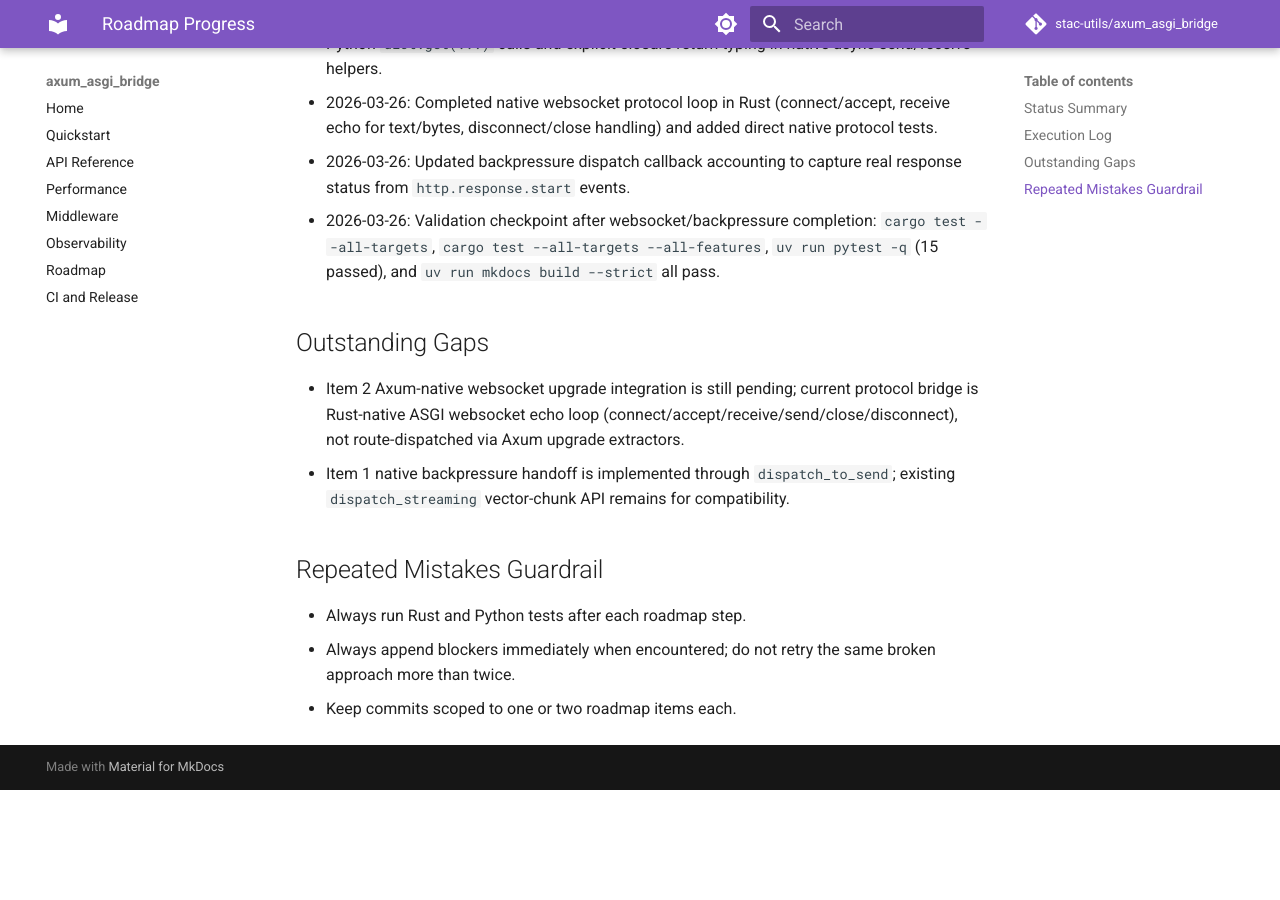
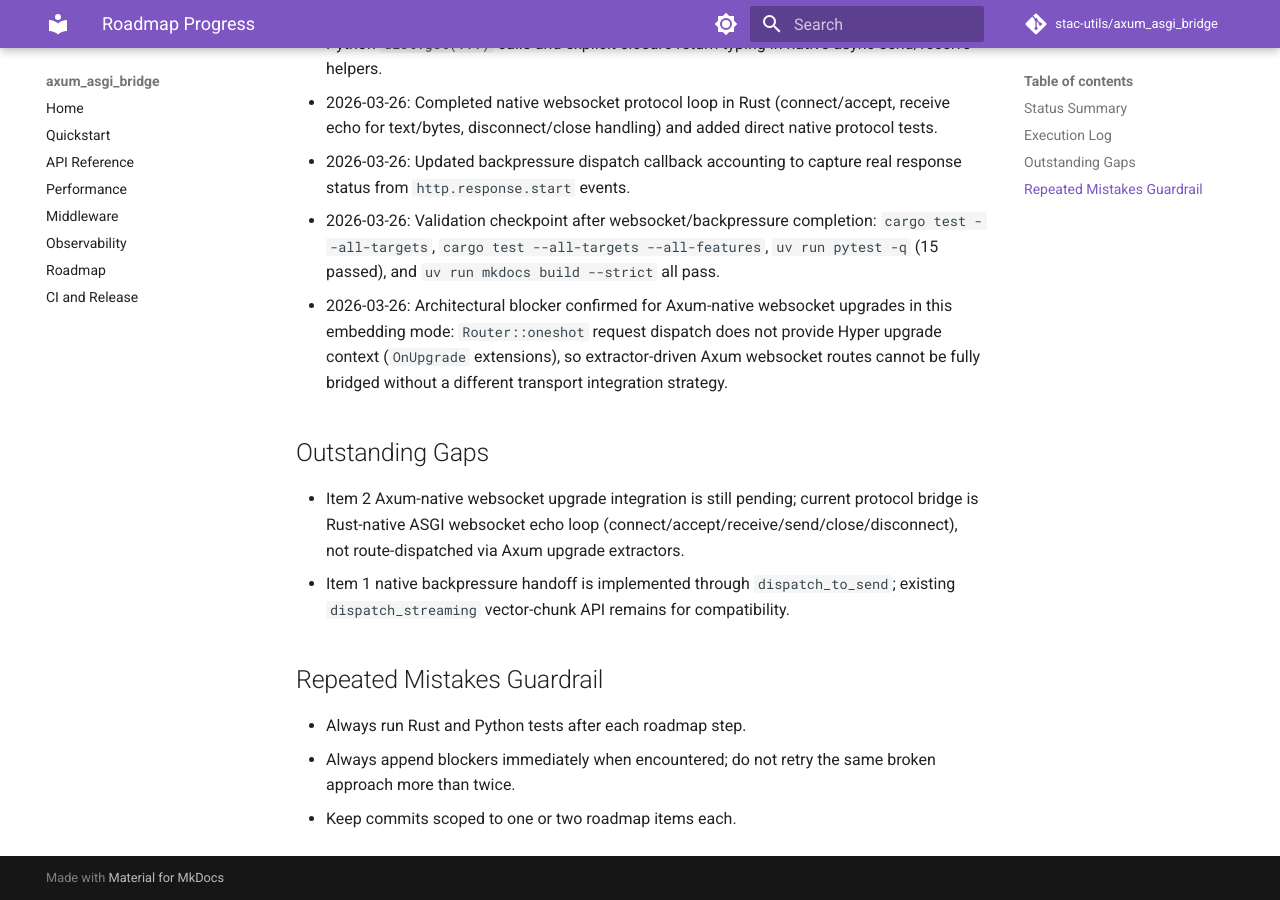
Before and after one commit to developmentseed/axum_asgi_bridge, an MkDocs documentation site: the page built from docs/progress.md, in a window 1280 px wide and 900 px high, scrolled down 2225 px. Built offline with MkDocs 1.6.1 and Material for MkDocs 9.7.7, drawn with Linux system fonts in a browser that asks for light colours; comment, search, counter and statistics services are not loaded; before the commit the page ends 3015 px from its top, so only the background shows below that.

Commit message:
docs: log websocket upgrade architectural blocker in progress report

```diff
--- a/docs/progress.md
+++ b/docs/progress.md
@@ -44,6 +44,7 @@ Last updated: 2026-03-26
 - 2026-03-26: Completed native websocket protocol loop in Rust (connect/accept, receive echo for text/bytes, disconnect/close handling) and added direct native protocol tests.
 - 2026-03-26: Updated backpressure dispatch callback accounting to capture real response status from `http.response.start` events.
 - 2026-03-26: Validation checkpoint after websocket/backpressure completion: `cargo test --all-targets`, `cargo test --all-targets --all-features`, `uv run pytest -q` (15 passed), and `uv run mkdocs build --strict` all pass.
+- 2026-03-26: Architectural blocker confirmed for Axum-native websocket upgrades in this embedding mode: `Router::oneshot` request dispatch does not provide Hyper upgrade context (`OnUpgrade` extensions), so extractor-driven Axum websocket routes cannot be fully bridged without a different transport integration strategy.
 
 ## Outstanding Gaps
 
```
